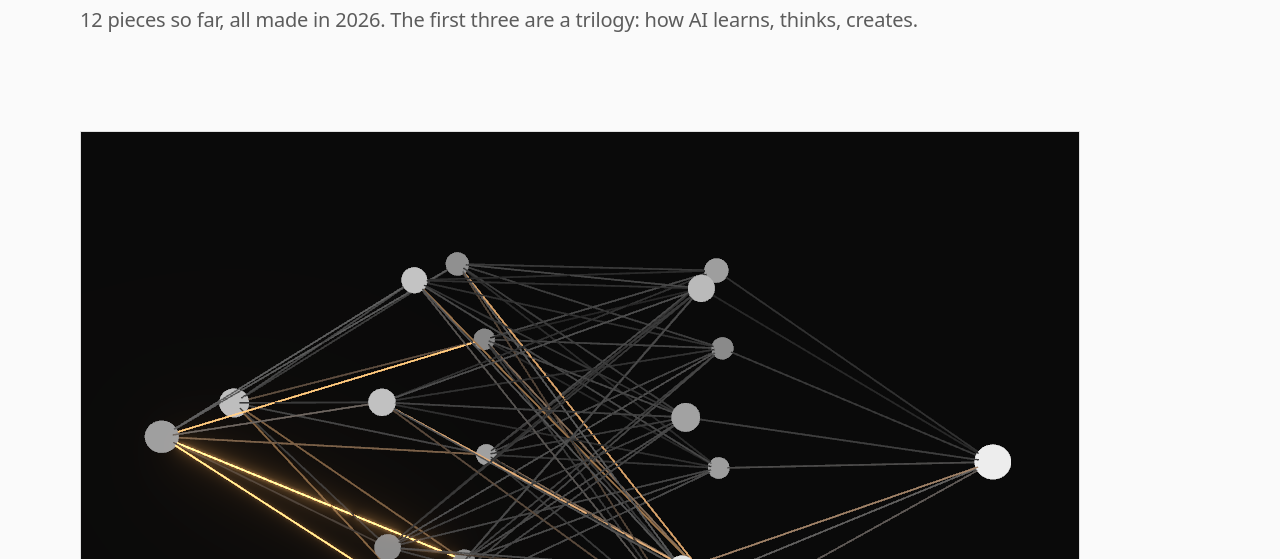
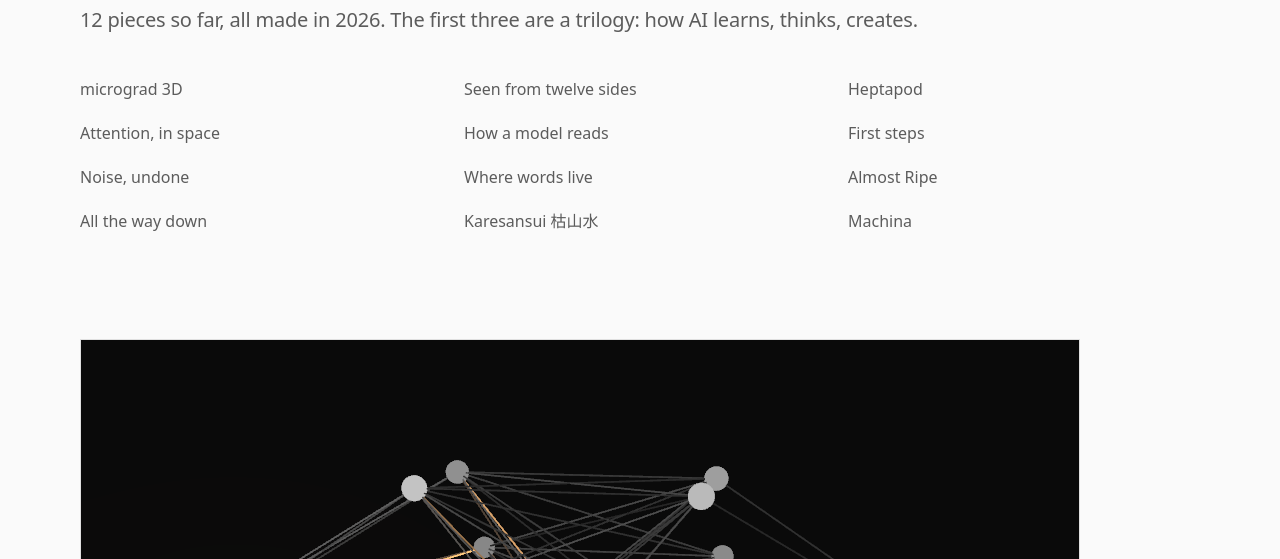
Before and after one commit to joezgao/joe-site, an Astro site: page /work in a window 1280 px wide. Shown: the part 241-800 px from the top of the page. Built offline with nearby package versions, Linux system fonts and the light colour scheme; Astro itself is replaced by a stand-in of ours; a web font is replaced by a local one.

Commit message:
Work: a quiet index of all twelve pieces under the lead, each one tap from the top
Co-Authored-By: Claude Opus 5.5 <noreply@anthropic.com>

```diff
--- a/src/pages/work.astro
+++ b/src/pages/work.astro
@@ -22,6 +22,11 @@ const trilogyLine = seriesCount === 3 ? `The first three are a trilogy: ${trilog
   <header class="wrap page-head">
     <h1 class="display">Work</h1>
     <p class="lead">{lead} {trilogyLine}</p>
+    <nav class="index" aria-label="Pieces on this page">
+      <ol>
+        {works.map((w) => <li><a href={`#${w.id}`}>{w.title}</a></li>)}
+      </ol>
+    </nav>
   </header>
 
   {
@@ -101,6 +106,28 @@ const trilogyLine = seriesCount === 3 ? `The first three are a trilogy: ${trilog
     gap: 16px;
     padding-block: 64px 96px;
   }
+  /* a quiet table of contents: every piece one tap away on a long page */
+  .index ol {
+    list-style: none;
+    margin: 16px 0 0;
+    padding: 0;
+    columns: 3 200px;
+    column-gap: 32px;
+  }
+  .index li {
+    break-inside: avoid;
+  }
+  .index a {
+    display: inline-block;
+    padding-block: 8px;
+    line-height: 28px;
+    color: var(--muted);
+    text-decoration: none;
+  }
+  .index a:hover,
+  .index a:focus-visible {
+    color: var(--text);
+  }
   .case {
     display: grid;
     gap: 64px;
```
